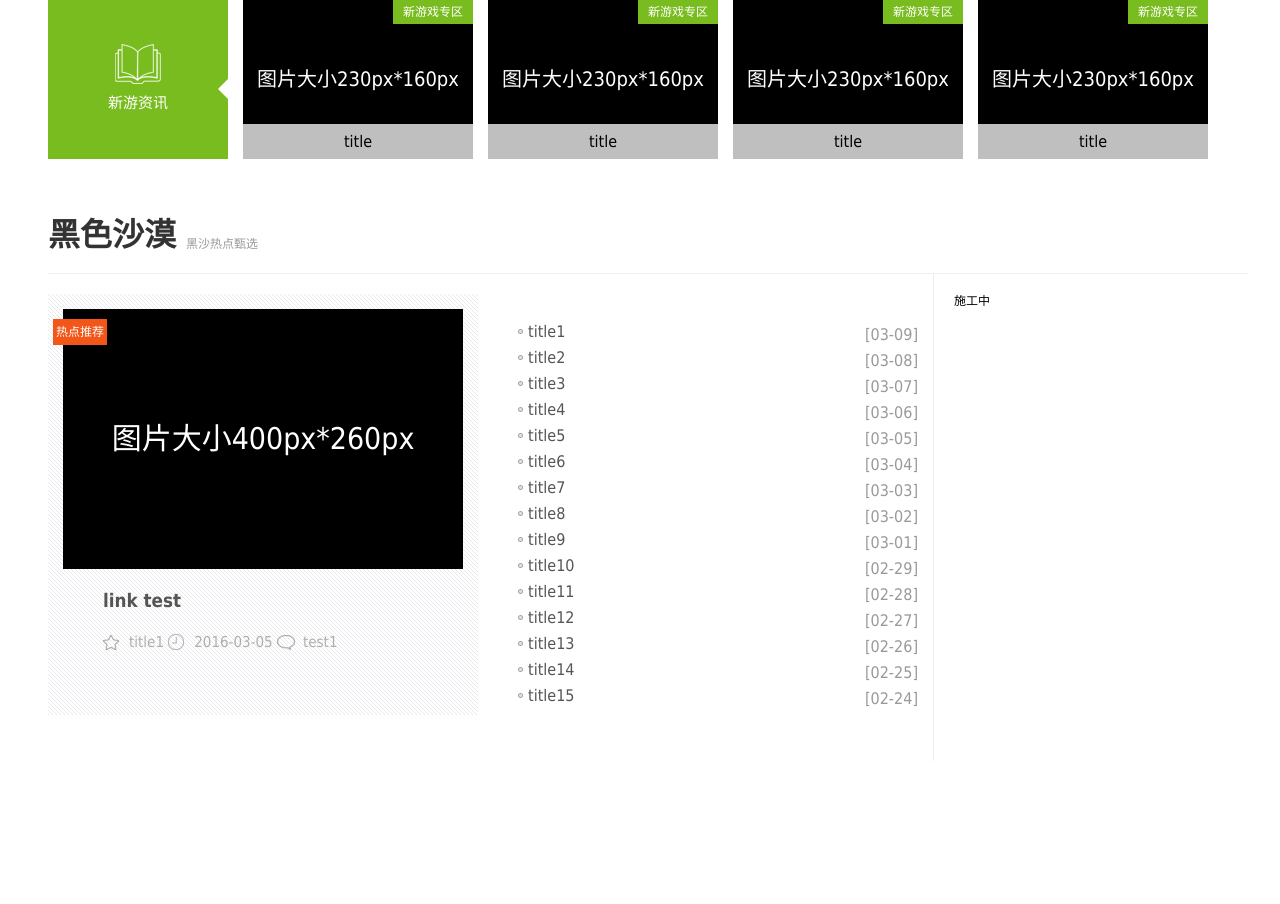
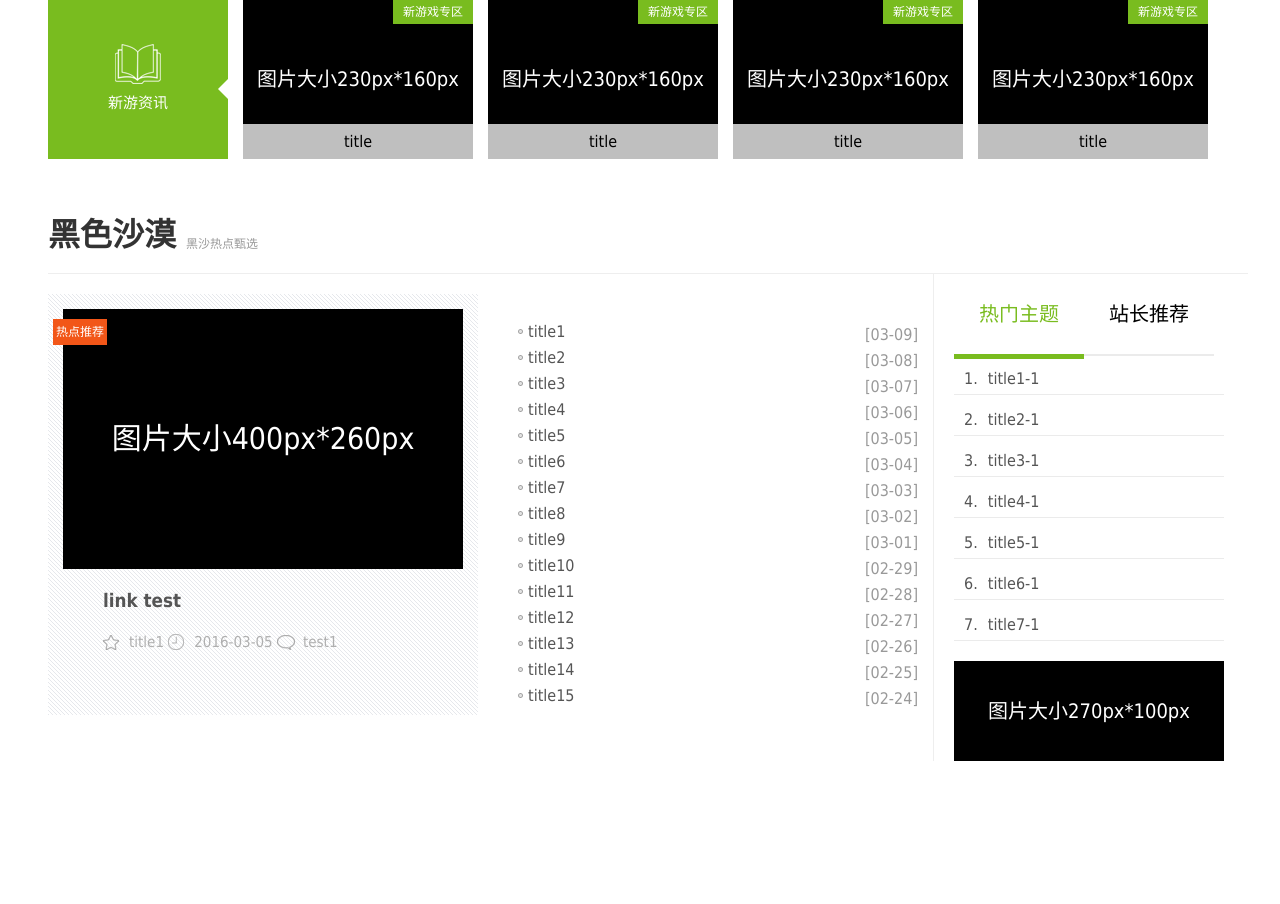
Before and after one commit to x690607895/bbs, a PHP site: page / in a window 1280 px wide. Shown: the part 1490-2394 px from the top of the page. Run offline with PHP 8.4, Linux system fonts and the light colour scheme.

Commit message:
write class='index_column_right'

```diff
--- a/css/index.css
+++ b/css/index.css
@@ -79,10 +79,16 @@ div[class$="img"]
 	border-radius: 50%;
 }
 .list_img{
-	width: 100%;
-	height: 100%;
+	width: 230px;
+	height: 160px;
 	font-size: 20px;
 	line-height: 160px;
+}
+.right_img{
+	width: 270px;
+	height: 100px;
+	font-size: 20px;
+	line-height: 100px;
 }
 /*头部下方动画CSS*/
 #mainanimation{
@@ -472,10 +478,57 @@ div[class$="img"]
 .list_tag:hover{
 	text-decoration: underline;
 }
-/*.title3_list .list1	{
-	margin-left: 10px;
-}*/
 .title4{
 	margin:60px auto;
 	width: 1200px;
 }
+.right_top{
+	width: 270px;
+	height: 60px;
+
+}
+.right_middle{
+	width: 270px;
+	height: 307px;
+}
+.right_bottom{
+	width: 270px;
+	height: 100px;
+}
+div[class^="top_index"]{
+	float: left;
+	width: 130px;
+	height: 40px;
+	border-bottom: 2px solid #ebebeb;
+	text-align: center;
+	line-height: 40px;
+	font-size: 20px;
+	cursor: pointer;
+	padding-bottom: 20px;
+}
+.right_middle a{
+	color:#555;
+	font-size: 16px;
+	line-height: 20px;
+	padding-left: 10px;
+}
+.right_middle li{
+	color:#555;
+	font-size: 16px;
+	line-height: 20px;
+	padding-top: 15px;
+	padding-left: 10px;
+	padding-bottom: 5px;
+	border-bottom: 1px solid #ebebeb;
+}
+div[class^="middle_index"] ul{
+	padding: 0px;
+	margin: 0px;
+}
+div[class^="middle_index"] a:hover{
+	text-decoration: underline;
+}
+.on{
+	color: rgb(121,188,31);
+	border-bottom: 5px solid  rgb(121,188,31) !important;
+}
--- a/index.html
+++ b/index.html
@@ -3,7 +3,7 @@
 <head>
 	<title>title</title>
 	<link rel="stylesheet" type="text/css" href="./css/index.css">
-	<script src="../js/jquery.min.js"></script>
+	<script src="./js/jquery.min.js"></script>
 	<meta http-equiv="Content-Type" content="text/html; charset=utf-8" />
 </head>
 <body>
@@ -678,7 +678,86 @@
 					</div>
 				</div>
 				<div class="index_column_right">
-					施工中
+					<div class="right_top">
+						<div class="top_index1 on">
+							热门主题
+						</div>
+						<div class="top_index2">
+							站长推荐
+						</div>
+					</div>
+					<div class="right_middle">
+						<div class="middle_index1">
+							<ul>
+								<li>
+									1.<a href="#">title1-1</a>
+								</li>
+								<li>
+									2.<a href="#">title2-1</a>
+								</li>
+								<li>
+									3.<a href="#">title3-1</a>
+								</li>
+								<li>
+									4.<a href="#">title4-1</a>
+								</li>
+								<li>
+									5.<a href="#">title5-1</a>
+								</li>
+								<li>
+									6.<a href="#">title6-1</a>
+								</li>
+								<li>
+									7.<a href="#">title7-1</a>
+								</li>
+							</ul>
+						</div>
+						<div class="middle_index2" style="display: none;">
+							<ul>
+								<li>
+									1.<a href="#">title1-2</a>
+								</li>
+								<li>
+									2.<a href="#">title2-2</a>
+								</li>
+								<li>
+									3.<a href="#">title3-2</a>
+								</li>
+								<li>
+									4.<a href="#">title4-2</a>
+								</li>
+								<li>
+									5.<a href="#">title5-2</a>
+								</li>
+								<li>
+									6.<a href="#">title6-2</a>
+								</li>
+								<li>
+									7.<a href="#">title7-2</a>
+								</li>
+							</ul>
+						</div>
+					</div>
+					<div class="right_bottom">
+						<!--<img src="" alt="" class="right_img">-->
+						<div class="right_img">
+							图片大小270px*100px
+						</div>
+					</div>
+					<script type="text/javascript">
+						$(".top_index1").hover(function(){
+							$(".top_index1").addClass("on");
+							$(".top_index2").removeClass("on");
+							$(".middle_index1").show();
+							$(".middle_index2").hide();
+						});
+						$(".top_index2").hover(function(){
+							$(".top_index2").addClass("on");
+							$(".top_index1").removeClass("on");
+							$(".middle_index2").show();
+							$(".middle_index1").hide();
+						});
+					</script>
 				</div>
 			</div>
 		</div>
```
